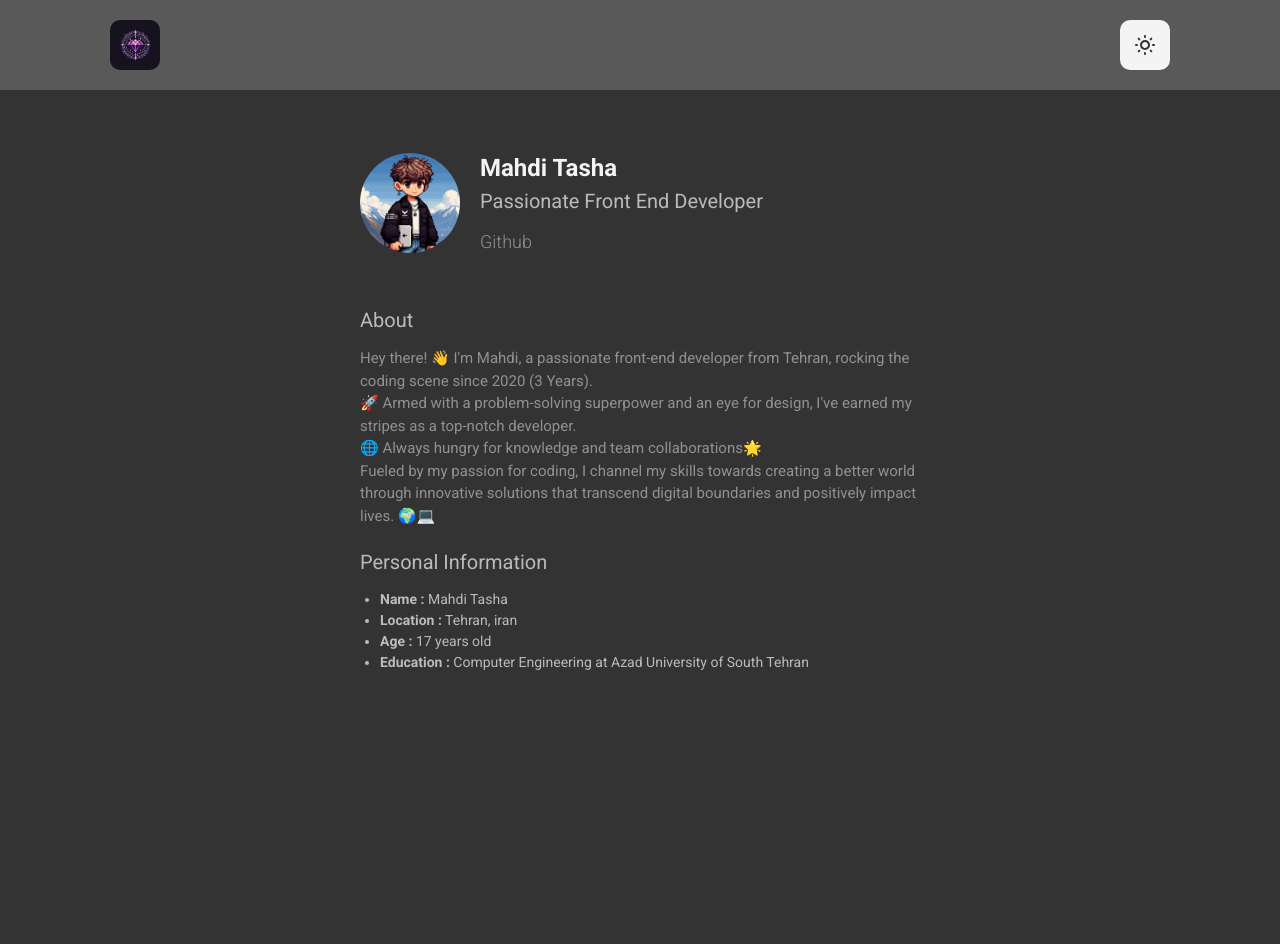
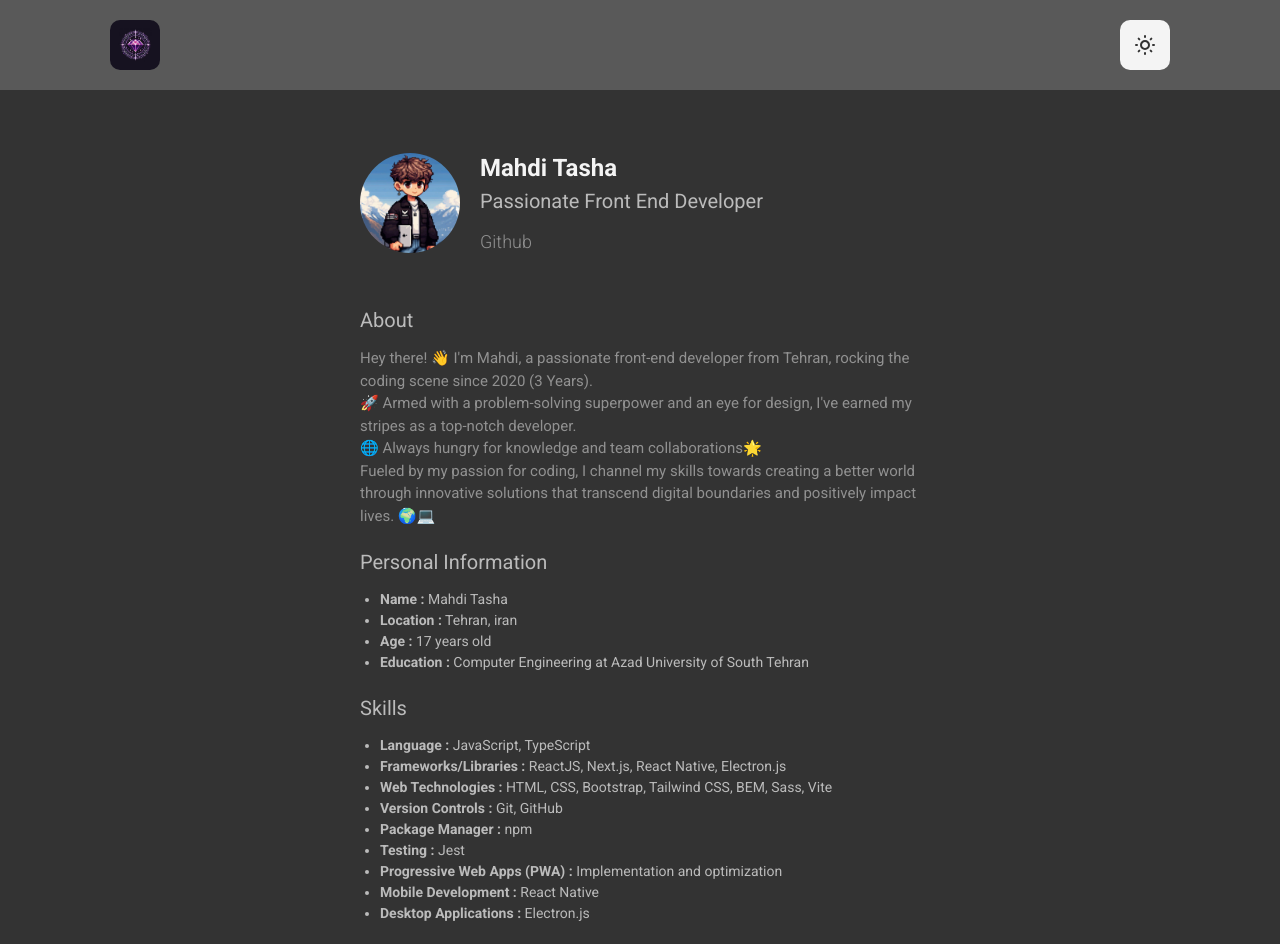
Before and after one commit to tasha-dev/portfolio, a Next.js app: page / in a window 1280 px wide. Before the commit the page ends 800 px from the top, so only its background shows below. Built offline with nearby package versions, Linux system fonts and the light colour scheme.

Commit message:
added skills component

```diff
--- a/app/page.tsx
+++ b/app/page.tsx
@@ -4,6 +4,7 @@ import {ReactNode} from "react";
 import PageComponent from '@/component/pageComponent';
 import AboutComponent from "@/component/section/aboutComponent";
 import PersonalInfoComponent from "@/component/section/personalInfoComponent";
+import SkillsComponent from "@/component/section/skillsComponent";
 
 // Creating and exporting home page as default
 export default function HomePage():ReactNode {
@@ -12,6 +13,7 @@ export default function HomePage():ReactNode {
         <PageComponent>
             <AboutComponent />
             <PersonalInfoComponent />
+            <SkillsComponent />
         </PageComponent>
     );
 }
--- a/component/section/skillsComponent.tsx
+++ b/component/section/skillsComponent.tsx
@@ -1,5 +1,29 @@
 // Codes by mahdi tasha
 // Importing part
 import {ReactNode} from "react";
+import TitleComponent from "@/chunk/titleComponent";
 
-//
+// Creating and exporting skills component as default
+export default function SkillsComponent():ReactNode {
+    // Returning JSX
+    return (
+        <section>
+            <header>
+                <TitleComponent tier={2}>Skills</TitleComponent>
+            </header>
+            <main>
+                <ul className={'list-disc ml-[20px]'}>
+                    <li className={'dark:text-light500 text-dark500 lg:text-[14px] text-[12px] font-normal'}><b>Language :</b> JavaScript, TypeScript</li>
+                    <li className={'dark:text-light500 text-dark500 lg:text-[14px] text-[12px] font-normal'}><b>Frameworks/Libraries :</b> ReactJS, Next.js, React Native, Electron.js</li>
+                    <li className={'dark:text-light500 text-dark500 lg:text-[14px] text-[12px] font-normal'}><b>Web Technologies :</b> HTML, CSS, Bootstrap, Tailwind CSS, BEM, Sass, Vite</li>
+                    <li className={'dark:text-light500 text-dark500 lg:text-[14px] text-[12px] font-normal'}><b>Version Controls :</b> Git, GitHub</li>
+                    <li className={'dark:text-light500 text-dark500 lg:text-[14px] text-[12px] font-normal'}><b>Package Manager :</b> npm</li>
+                    <li className={'dark:text-light500 text-dark500 lg:text-[14px] text-[12px] font-normal'}><b>Testing :</b> Jest</li>
+                    <li className={'dark:text-light500 text-dark500 lg:text-[14px] text-[12px] font-normal'}><b>Progressive Web Apps (PWA) :</b> Implementation and optimization</li>
+                    <li className={'dark:text-light500 text-dark500 lg:text-[14px] text-[12px] font-normal'}><b>Mobile Development :</b> React Native</li>
+                    <li className={'dark:text-light500 text-dark500 lg:text-[14px] text-[12px] font-normal'}><b>Desktop Applications :</b> Electron.js</li>
+                </ul>
+            </main>
+        </section>
+    );
+}
```
